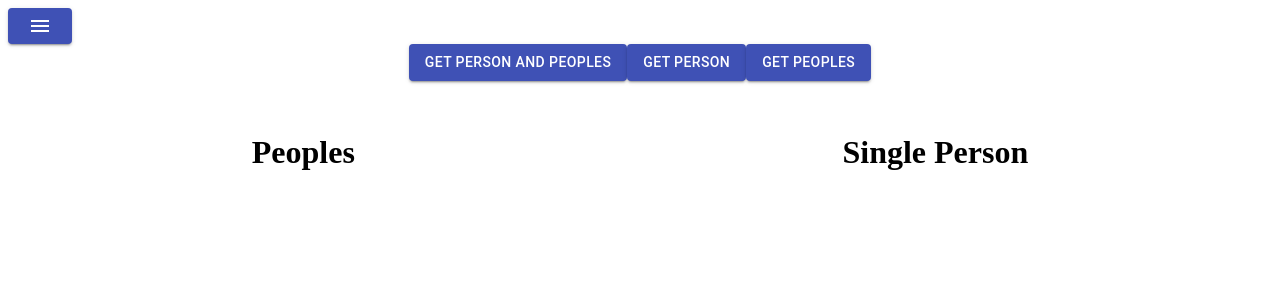
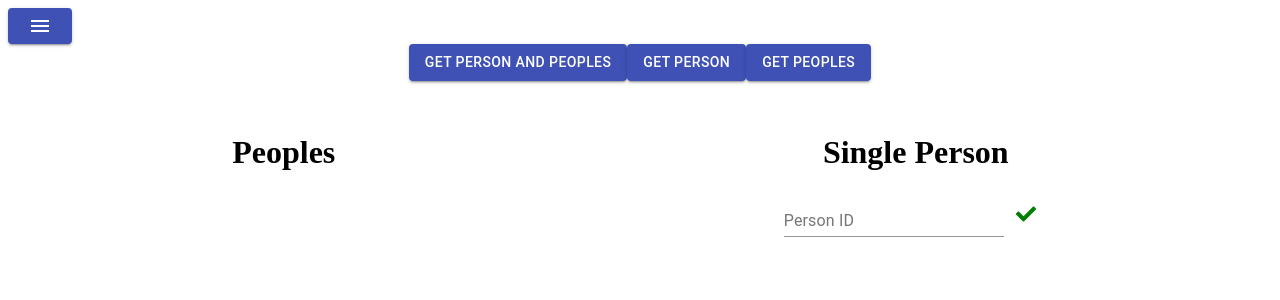
Before and after one commit to MikitaHalaburda/myblog, a React (Create React App) app: page / in a window 1280 px wide. Shown: the top 300 px of the page. Built offline with nearby package versions, Linux system fonts and the light colour scheme.

Commit message:
[15] added input field

```diff
--- /dev/null
+++ b/src/resources/components/Home/features/SinglePerson.js
@@ -0,0 +1,22 @@
+import React from "react";
+import SubmitInput from "../../../../shared-components/SubmitInput";
+
+const SinglePerson = ({
+  name,
+  inputValue,
+  handleClick,
+  onChangePersonInput
+}) => {
+  return (
+    <div>
+      <SubmitInput
+        value={inputValue}
+        handleClick={handleClick}
+        onChange={onChangePersonInput}
+      />
+      <p>{name}</p>
+    </div>
+  );
+};
+
+export default SinglePerson;
--- a/src/resources/components/Home/index.js
+++ b/src/resources/components/Home/index.js
@@ -2,11 +2,15 @@ import React, { useCallback } from "react";
 import { HomeContentWrapper } from "./style";
 import HomeContentSlice from "./features/HomeContentSlice";
 import ActionButtons from "./features/ActionButtons";
+import SinglePerson from "./features/SinglePerson";
 
 const HomeComponent = ({
   starWarsPeoples,
   singlePerson,
   buttonsAction,
+  handlePersonClick,
+  onChangePersonInput,
+  inputPersonValue,
   ...props
 }) => (
   <div>
@@ -28,9 +32,19 @@ const HomeComponent = ({
         loading={singlePerson.loading}
         render={useCallback(
           () => (
-            <p>{singlePerson.person.name}</p>
+            <SinglePerson
+              inputValue={inputPersonValue}
+              handleClick={handlePersonClick}
+              onChangePersonInput={onChangePersonInput}
+              name={singlePerson.person.name}
+            />
           ),
-          [singlePerson.person.name]
+          [
+            singlePerson.person.name,
+            inputPersonValue,
+            onChangePersonInput,
+            handlePersonClick
+          ]
         )}
       />
     </HomeContentWrapper>
--- a/src/resources/containers/Home/index.js
+++ b/src/resources/containers/Home/index.js
@@ -1,4 +1,4 @@
-import React from "react";
+import React, { useState } from "react";
 import { connect } from "react-redux";
 import HomeComponent from "../../components/Home/index";
 import getPersonSelector from "../../../redux/selectors";
@@ -15,13 +15,30 @@ const HomeContainer = ({
   handleGetPeoples,
   ...props
 }) => {
+  const [inputPersonValue, setInputPersonValue] = useState(null);
   const buttonsAction = [
     { text: "Get person and peoples", callback: handleClick },
     { text: "Get person", callback: handleGetPerson },
     { text: "Get peoples", callback: handleGetPeoples }
   ];
 
-  return <HomeComponent {...props} buttonsAction={buttonsAction} />;
+  const handlePersonClick = () => {
+    handleGetPerson(inputPersonValue);
+  };
+
+  const onChangePersonInput = e => {
+    setInputPersonValue(e.target.value);
+  };
+
+  return (
+    <HomeComponent
+      {...props}
+      handlePersonClick={handlePersonClick}
+      inputPersonValue={inputPersonValue}
+      buttonsAction={buttonsAction}
+      onChangePersonInput={onChangePersonInput}
+    />
+  );
 };
 
 const getStarWars = state => {
@@ -42,8 +59,11 @@ const mapDispatchToProps = dispatch => {
       dispatch(fetchPeoples("https://swapi.co/api/people/?page=1"));
       dispatch(fetchPerson("https://swapi.co/api/people/1/"));
     },
-    handleGetPerson: () =>
-      dispatch(fetchPerson("https://swapi.co/api/people/1/")),
+    handleGetPerson: payload => {
+      const personId = typeof payload === "string" ? payload : "1";
+      const url = `https://swapi.co/api/people/${personId}/`;
+      dispatch(fetchPerson(url));
+    },
     handleGetPeoples: () =>
       dispatch(fetchPeoples("https://swapi.co/api/people/?page=1")),
     unmountCallback: () => dispatch(resetPeoples())
--- /dev/null
+++ b/src/shared-components/SubmitInput/index.js
@@ -0,0 +1,19 @@
+import React from "react";
+import { TextField, IconButton } from "@material-ui/core";
+import { FaCheck } from "react-icons/fa";
+
+const SubmitInput = ({ handleClick, inputValue, onChange }) => (
+  <div>
+    <TextField
+      value={inputValue}
+      onChange={onChange}
+      label="Person ID"
+      size="small"
+    />
+    <IconButton onClick={handleClick}>
+      <FaCheck size={20} color="green" />
+    </IconButton>
+  </div>
+);
+
+export default SubmitInput;
```
